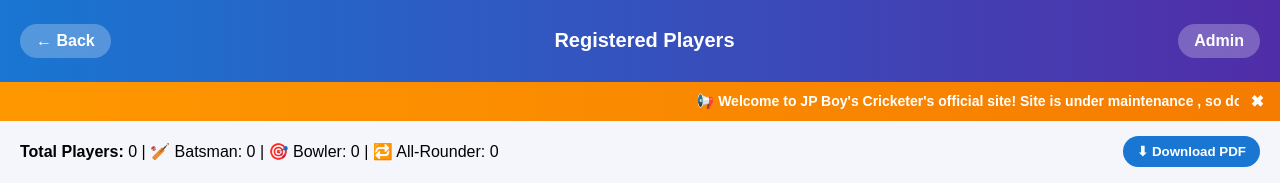
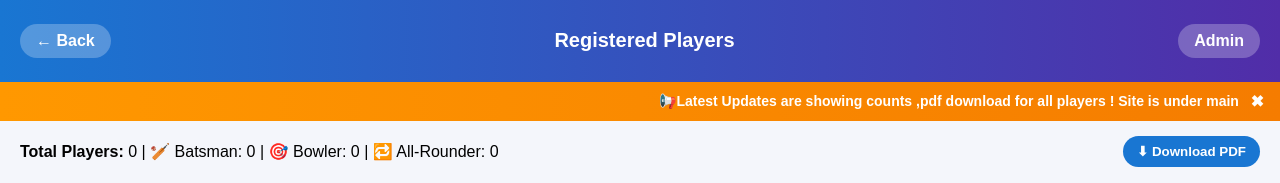
Before and after one commit to kolurumesh-kb/JP-Boy-s-Cricketer-V1, a plain HTML site: page player.html in a window 1280 px wide. Shown: the top 183 px of the page. Drawn offline with nearby package versions, Linux system fonts and the light colour scheme.

Commit message:
Update player.html

```diff
--- a/player.html
+++ b/player.html
@@ -168,7 +168,7 @@ footer {
 <div class="announcement info" id="announcement">
   <div class="marquee">
     <span>
-      📢 Welcome to JP Boy's Cricketer's official site! Site is under maintenance , so don't do any registration etc...
+      📢Latest Updates are showing counts ,pdf download for all players ! Site is under maintenance , so don't do any registration etc...
     </span>
   </div>
   <span class="close-announce" onclick="closeAnnouncement()">✖</span>
```
